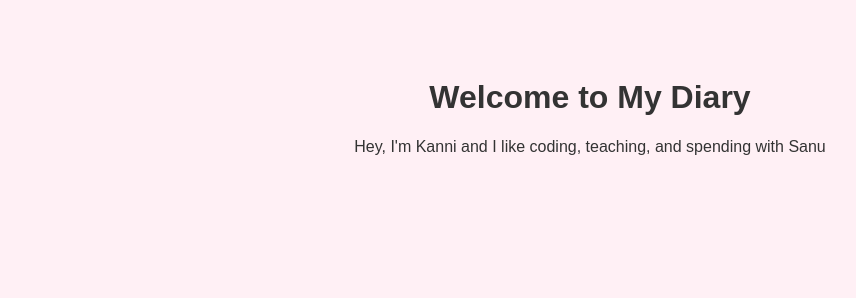
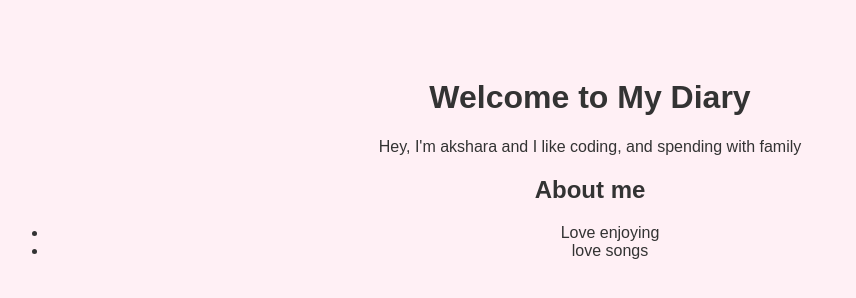
Before and after one commit to rayabandiakshara/my-digital-diary, a plain HTML site: page index.html in a window 1280 px wide. Shown: the whole page, without its empty margins (50-906 px from the left). Drawn offline with Linux system fonts and the light colour scheme.

Commit message:
added about me section

```diff
--- a/index.html
+++ b/index.html
@@ -7,6 +7,11 @@
 <body>
   <h1>Welcome to My Diary </h1>
 
- <p>Hey, I'm Kanni and I like coding, teaching, and spending with Sanu </p>
+ <p>Hey, I'm akshara and I like coding, and spending with family </p>
+ <h2>About me</h2>
+ <ul>
+	 <li>Love enjoying</li>
+	 <li>love songs</li>
+ </ul>
 </body>
 </html>
```
